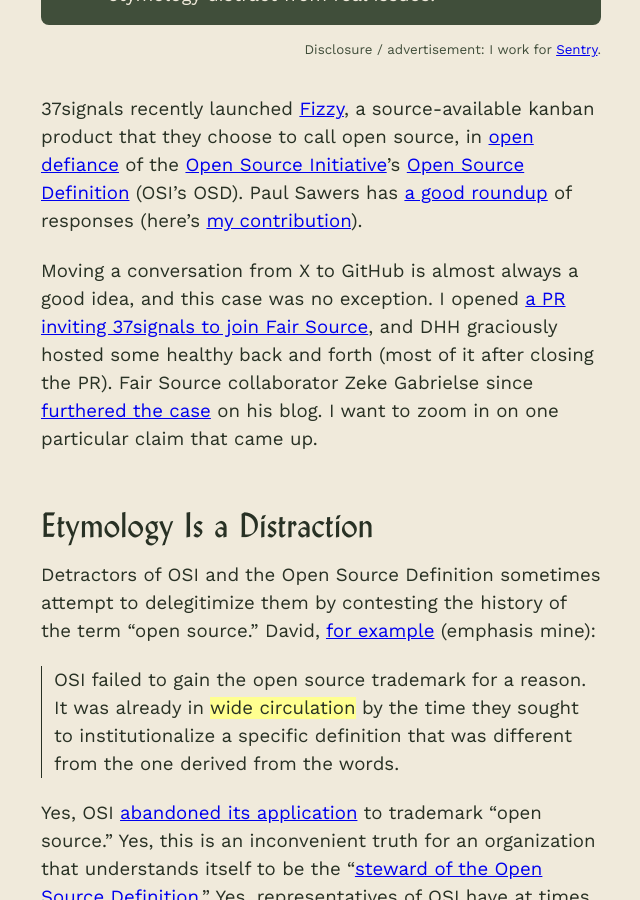
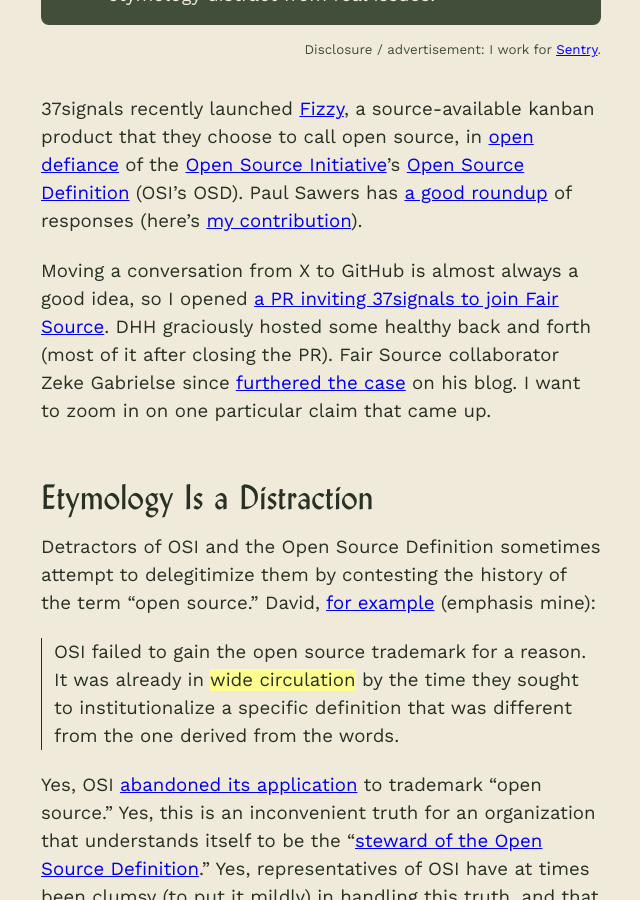
Before and after one commit to chadwhitacre/openpath, a Jekyll site: the page built from 2025/something-big-happened-in-1998/index.md, in a window 1280 px wide and 900 px high, scrolled down 519 px. Shown: the whole window, without its empty margins (319-959 px from the left). Built offline with Jekyll 4.4.1, drawn with Linux system fonts in a browser that asks for light colours; comment, search, counter and statistics services are not loaded.

Commit message:
Tinkering

```diff
--- a/2025/something-big-happened-in-1998/index.md
+++ b/2025/something-big-happened-in-1998/index.md
@@ -13,9 +13,9 @@
 of responses (here's [my
 contribution](https://openpath.quest/2025/fizzy-should-be-fair-source/)).
 
-Moving a conversation from X to GitHub is almost always a good idea, and this
-case was no exception. I opened [a PR inviting 37signals to join Fair
-Source](https://github.com/basecamp/fizzy/pull/2039), and DHH graciously hosted
+Moving a conversation from X to GitHub is almost always a good idea, so I
+opened [a PR inviting 37signals to join Fair
+Source](https://github.com/basecamp/fizzy/pull/2039). DHH graciously hosted
 some healthy back and forth (most of it after closing the PR). Fair Source
 collaborator Zeke Gabrielse since [furthered the
 case](https://keygen.sh/blog/reconsider/) on his blog. I want to zoom in on one
```
